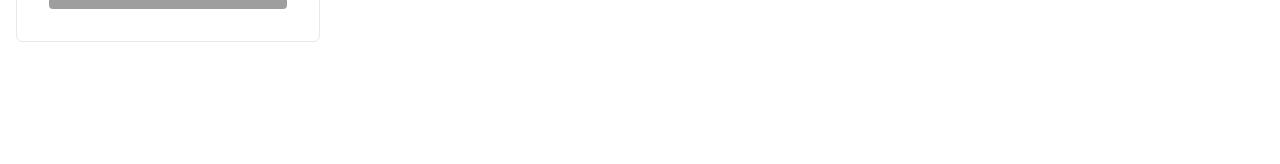
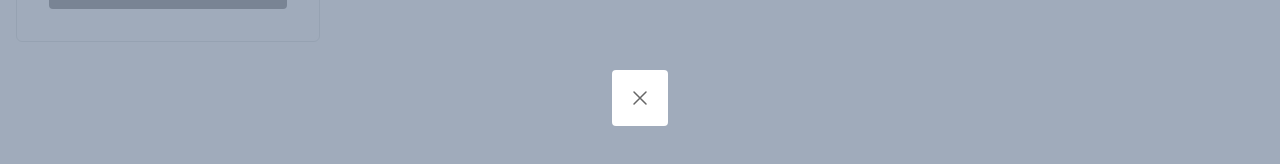
Before and after one commit to Mehtaab11/Brainly-Fe, a React (Vite) app: page / in a window 1280 px wide. Shown: the part 302-466 px from the top of the page. Built offline with nearby package versions, Linux system fonts and the light colour scheme; grey boxes are pictures that could not be loaded.

Commit message:
Modal CreationSetup

```diff
--- a/src/App.tsx
+++ b/src/App.tsx
@@ -1,11 +1,14 @@
 import Button from "./components/Button";
 import Card from "./components/Card";
+import CreateContentModal from "./components/CreateContentModal";
 import PlusIcon from "./icons/PlusIcon";
 import ShareIcon from "./icons/ShareIcon";
 
 const App = () => {
   return (
     <div className="p-4">
+      <CreateContentModal onClose={() => {}} open={true} />
+
       <div className="flex items-center justify-end gap-4">
         {" "}
         <Button
--- /dev/null
+++ b/src/components/CreateContentModal.tsx
@@ -0,0 +1,22 @@
+import React from "react";
+import CrossIcon from "../icons/CrossIcon";
+
+const CreateContentModal = ({ open, onClose }) => {
+  return (
+    <div>
+      {open && (
+        <div className="fixed h-screen w-screen top-0 left-0 flex items-center justify-center bg-slate-500 opacity-60">
+          <div className="flex flex-col justify-center">
+            <span className="bg-white opacity-100 p-4 rounded">
+              <div className="flex justify-end">
+                <CrossIcon size="md" />
+              </div>
+            </span>
+          </div>
+        </div>
+      )}
+    </div>
+  );
+};
+
+export default CreateContentModal;
--- /dev/null
+++ b/src/icons/CrossIcon.tsx
@@ -0,0 +1,22 @@
+import { IconSizeVariant, type IconProps } from "./Index";
+
+const CrossIcon = (props: IconProps) => {
+  return (
+    <svg
+      xmlns="http://www.w3.org/2000/svg"
+      fill="none"
+      viewBox="0 0 24 24"
+      stroke-width="1.5"
+      stroke="currentColor"
+      className={IconSizeVariant[props.size]}
+    >
+      <path
+        stroke-linecap="round"
+        stroke-linejoin="round"
+        d="M6 18 18 6M6 6l12 12"
+      />
+    </svg>
+  );
+};
+
+export default CrossIcon;
```
